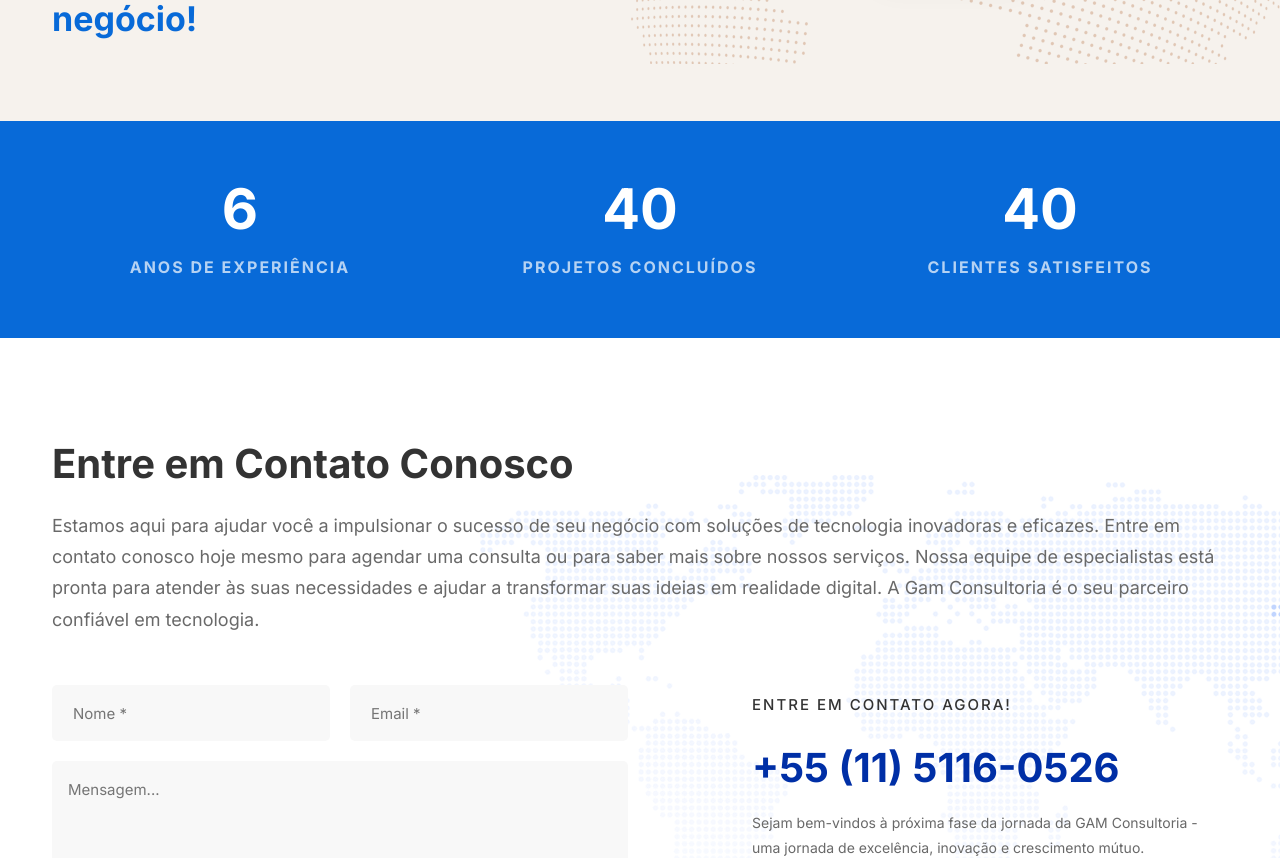
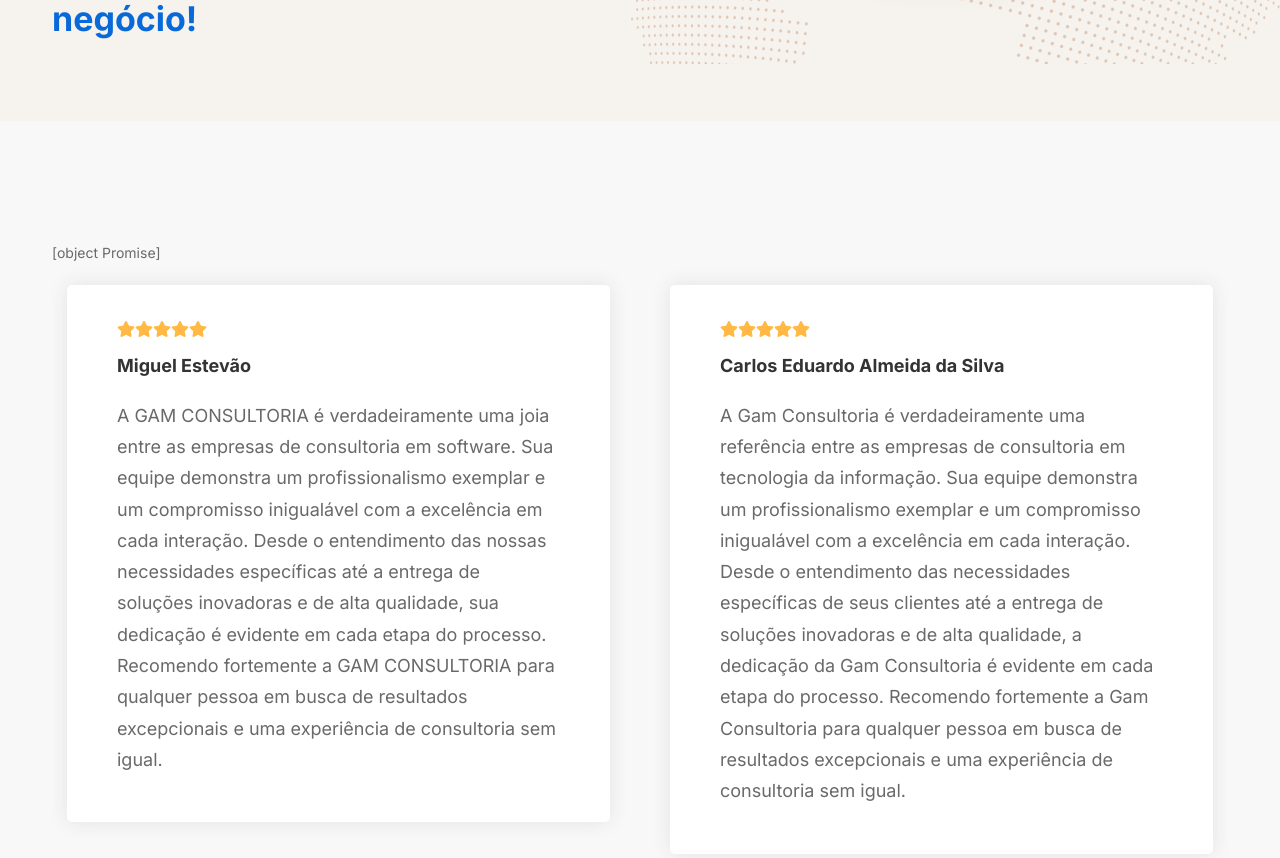
Before and after one commit to asafebymarques/GamConsultoriaVueWeb, a Nuxt app: page / in a window 1280 px wide. Shown: the part 3660-4518 px from the top of the page. Built offline with nearby package versions, Linux system fonts and the light colour scheme.

Commit message:
Added contact page

```diff
--- /dev/null
+++ b/components/ContactUsInfo.vue
@@ -0,0 +1,23 @@
+<template>
+    <div class="contact-us-info-wrappaer section-space--pb_100">
+        <div class="container">
+            <div class="row align-items-center">
+                <div class="col-lg-12 col-md-12">
+                    <div class="conact-info-wrap mt-30">
+                        <h5 class="heading mb-20">San Francisco</h5>
+                        <ul class="conact-info__list">
+                            <li>58 Howard Street #2 San Francisco, CA 941</li>
+                            <li>
+                                <a href="mailto:contact.sanfrancisco@mitech.com" class="hover-style-link text-color-primary">contact.sanfrancisco@mitech.com</a>
+                            </li>
+                            <li>
+                                <a href="tel:(+68)122 09876" class="hover-style-link text-black font-weight--bold">(+68)1221 09876</a>
+                            </li>
+                        </ul>
+                    </div>
+                </div>
+
+            </div>
+        </div>
+    </div>
+</template>
--- a/components/Navigation.vue
+++ b/components/Navigation.vue
@@ -48,7 +48,7 @@
             </ul>
         </li>
         <li>
-            <a href="/#contactUs">
+            <a href="/contact">
                 <span>Contato</span>
             </a>
         </li>
--- a/components/sections/TestimonialTwo.vue
+++ b/components/sections/TestimonialTwo.vue
@@ -17,9 +17,6 @@
                                     <swiper-slide v-for="testimonial in data.testimonials" :key="testimonial.id">
                                         <div class="testimonial-slider__one wow move-up">
                                             <div class="testimonial-slider--info">
-                                                <div class="testimonial-slider__media">
-                                                    <img :src="testimonial.thumb" class="img-fluid" alt="client thumbnail">
-                                                </div>
                                                 <div class="testimonial-slider__author">
                                                     <div class="testimonial-rating">
                                                         <span class="fa fa-star"></span>
--- a/data/testimonial.json
+++ b/data/testimonial.json
@@ -1,33 +1,33 @@
 {
-    "sectionTitle": "Why do people praise about<span> Mitech?</span>",
-    "sectionSubTitle": "Testimonials",
+    "sectionTitle": "O que nossos clientes dizem sobre a <br><span> Gam Consultoria?</span>",
+    "sectionSubTitle": "Avaliações",
     "testimonials": [
         {
-            "subject": "The Mitech team works really hard to ensure high level of quality",
-            "desc": "There are thousands of IT service companies in the US. But there’s nothing like @Mitech. Their popularity and reputation are just evident.",
-            "thumb": "/images/testimonial/testimonial-01-70x70.jpg",
-            "name": "Maggie Strickland",
+            "subject": "A GAM CONSULTORIA é verdadeiramente uma joia entre as empresas de consultoria em software. Sua equipe demonstra um profissionalismo exemplar e um compromisso inigualável com a excelência em cada interação. Desde o entendimento das nossas necessidades específicas até a entrega de soluções inovadoras e de alta qualidade, sua dedicação é evidente em cada etapa do processo. Recomendo fortemente a GAM CONSULTORIA para qualquer pessoa em busca de resultados excepcionais e uma experiência de consultoria sem igual.",
+            "desc": "A GAM CONSULTORIA é verdadeiramente uma joia entre as empresas de consultoria em software. Sua equipe demonstra um profissionalismo exemplar e um compromisso inigualável com a excelência em cada interação. Desde o entendimento das nossas necessidades específicas até a entrega de soluções inovadoras e de alta qualidade, sua dedicação é evidente em cada etapa do processo. Recomendo fortemente a GAM CONSULTORIA para qualquer pessoa em busca de resultados excepcionais e uma experiência de consultoria sem igual.",
+            "thumb": "/images/testimonial/testimonial-03-70x70.jpg",
+            "name": "Miguel Estevão",
             "designation": ""
         },
         {
-            "subject": "The Mitech team works really hard to ensure high level of quality",
-            "desc": "I’ve been working with over 35 IT companies on more than 200 projects of our company, but @Mitech is one of the most impressive to me.",
-            "thumb": "/images/testimonial/testimonial-02-70x70.jpg",
-            "name": "Robert Amplilian",
+            "subject": "A Gam Consultoria é verdadeiramente uma referência entre as empresas de consultoria em tecnologia da informação. Sua equipe demonstra um profissionalismo exemplar e um compromisso inigualável com a excelência em cada interação. Desde o entendimento das necessidades específicas de seus clientes até a entrega de soluções inovadoras e de alta qualidade, a dedicação da Gam Consultoria é evidente em cada etapa do processo. Recomendo fortemente a Gam Consultoria para qualquer pessoa em busca de resultados excepcionais e uma experiência de consultoria sem igual.",
+            "desc": "A Gam Consultoria é verdadeiramente uma referência entre as empresas de consultoria em tecnologia da informação. Sua equipe demonstra um profissionalismo exemplar e um compromisso inigualável com a excelência em cada interação. Desde o entendimento das necessidades específicas de seus clientes até a entrega de soluções inovadoras e de alta qualidade, a dedicação da Gam Consultoria é evidente em cada etapa do processo. Recomendo fortemente a Gam Consultoria para qualquer pessoa em busca de resultados excepcionais e uma experiência de consultoria sem igual.",
+            "thumb": "/images/testimonial/testimonial-01-70x70.jpg",
+            "name": "Carlos Eduardo Almeida da Silva",
             "designation": ""
         },
         {
-            "subject": "The Mitech team works really hard to ensure high level of quality",
-            "desc": "There are thousands of IT service companies in the US. But there’s nothing like @Mitech. Their popularity and reputation are just evident.",
-            "thumb": "/images/testimonial/testimonial-03-70x70.jpg",
-            "name": "Stephen Mearsley",
+            "subject": "A Gam Consultoria é uma empresa de consultoria em software que se destaca pela sua experiência e comprometimento com a excelência. Sua equipe demonstra um profissionalismo exemplar, garantindo que cada interação seja produtiva e focada em encontrar as melhores soluções para os clientes. Desde a análise inicial até a entrega final, a Gam Consultoria se esforça para superar as expectativas, tornando-se uma escolha ideal para quem busca resultados excepcionais.",
+            "desc": "A Gam Consultoria é uma empresa de consultoria em software que se destaca pela sua experiência e comprometimento com a excelência. Sua equipe demonstra um profissionalismo exemplar, garantindo que cada interação seja produtiva e focada em encontrar as melhores soluções para os clientes. Desde a análise inicial até a entrega final, a Gam Consultoria se esforça para superar as expectativas, tornando-se uma escolha ideal para quem busca resultados excepcionais.",
+            "thumb": "/images/testimonial/testimonial-02-70x70.jpg",
+            "name": "Lucas Mello",
             "designation": ""
         },
         {
-            "subject": "The Mitech team works really hard to ensure high level of quality",
-            "desc": "I’ve been working with over 35 IT companies on more than 200 projects of our company, but @Mitech is one of the most impressive to me.",
+            "subject": "A Gam Consultoria é uma joia entre as empresas de consultoria em software, oferecendo soluções sob medida para cada cliente. Sua equipe dedicada e comprometida com a excelência garante que cada projeto seja tratado com o máximo cuidado e atenção aos detalhes. Se você está em busca de uma consultoria que ofereça resultados excepcionais e uma experiência única, recomendo fortemente a Gam Consultoria.",
+            "desc": "A Gam Consultoria é uma joia entre as empresas de consultoria em software, oferecendo soluções sob medida para cada cliente. Sua equipe dedicada e comprometida com a excelência garante que cada projeto seja tratado com o máximo cuidado e atenção aos detalhes. Se você está em busca de uma consultoria que ofereça resultados excepcionais e uma experiência única, recomendo fortemente a Gam Consultoria.",
             "thumb": "/images/testimonial/testimonial-04-70x70.jpg",
-            "name": "Monica Blews",
+            "name": "Genivaldo Euclides Marques",
             "designation": ""
         }
     ]
--- /dev/null
+++ b/pages/Contact.vue
@@ -0,0 +1,32 @@
+<template>
+    <div class="main-container">
+        <Header />
+        <Breadcrumbs items="Contate-nos" breadcrumbTitle="Contate-nos" />
+        <ContactUsFour />
+        <CtaOne />
+        <Footer />
+        <OffCanvasMobileMenu />
+    </div>
+</template>
+
+<script>
+    import Header from '@/components/Header';
+    import Breadcrumbs from '@/components/Breadcrumbs';
+    import ContactUsFour from '@/components/sections/ContactUsFour';
+    import ContactUsInfo from '@/components/ContactUsInfo';
+    import CtaOne from '@/components/CtaOne';
+    import Footer from '@/components/Footer';
+    import OffCanvasMobileMenu from '@/components/OffCanvasMobileMenu';
+
+    export default {
+        components: {
+            Header,
+            Breadcrumbs,
+            ContactUsFour,
+            ContactUsInfo,
+            CtaOne,
+            Footer,
+            OffCanvasMobileMenu
+        }
+    };
+</script>
--- a/pages/index.vue
+++ b/pages/index.vue
@@ -9,6 +9,7 @@
         <ServiceStyleTwo id="services"/>
         <TabSection id="aboutUs"/>
         <CtaOne />
+        <TestimonialTwo/>
         <FunFactTwo id="contactUs" />
         <ContactUs/>
         <Footer />
```
Also changed, not shown: components/sections/ContactUsFour.vue (+5 -8 lines).
